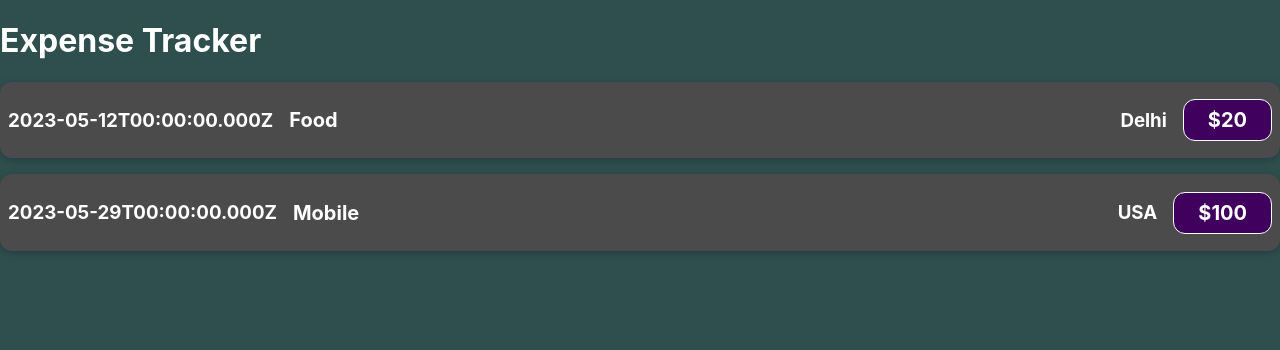
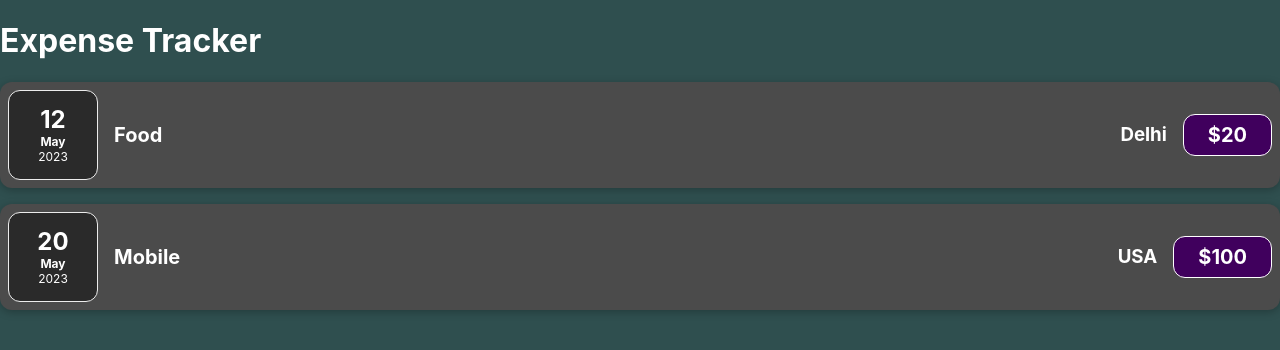
Before and after one commit to Harshal87/basic_react_project, a React (Create React App) app: page / in a window 1280 px wide. Shown: the top 350 px of the page. Built offline with nearby package versions, Linux system fonts and the light colour scheme.

Commit message:
Date and Other Items updated with components

```diff
--- a/src/App.js
+++ b/src/App.js
@@ -14,7 +14,7 @@ function App() {
     {
       item: "Mobile",
       cost: "$100",
-      date: new Date(2023, 4, 29),
+      date: new Date(2023, 4, 20),
       place: "USA",
     },
   ];
@@ -23,8 +23,9 @@ function App() {
     <div>
       <h1>Expense Tracker</h1>
       {
-        obj1.map((obj) => (
+        obj1.map((obj,index) => (
           <ExpenseItems
+            key={index}
             place={obj.place}
             date={obj.date}
             item={obj.item}
--- /dev/null
+++ b/src/components/ExpenseDate.css
@@ -0,0 +1,26 @@
+.expense-date {
+    display: flex;
+    flex-direction: column;
+    width: 5.5rem;
+    height: 5.5rem;
+    border: 1px solid #ececec;
+    background-color: #2a2a2a;
+    color: white;
+    border-radius: 12px;
+    align-items: center;
+    justify-content: center;
+  }
+
+  .expense-date__month {
+    font-size: 0.75rem;
+    font-weight: bold;
+  }
+
+  .expense-date__year {
+    font-size: 0.75rem;
+  }
+
+  .expense-date__day {
+    font-size: 1.5rem;
+    font-weight: bold;
+  }
--- /dev/null
+++ b/src/components/ExpenseDate.js
@@ -0,0 +1,21 @@
+import "./ExpenseDate.css"
+function ExpenseDate(props)
+{
+    console.log(props.date)
+    const day = props.date.toLocaleString("en-US", { day: "2-digit" });
+    const month = props.date.toLocaleString("en-US", { month: "long" });
+    const year = props.date.getFullYear();
+
+    return(
+        <div className="expense-date">
+        <div className="expense-date__day">{day}</div>
+
+        <div className="expense-date__month">{month}</div>
+
+        <div className="expense-date__year"> {year}</div>
+      </div>
+    )
+
+}
+
+export default ExpenseDate
--- a/src/components/ExpenseItem.js
+++ b/src/components/ExpenseItem.js
@@ -1,21 +1,26 @@
 import "./ExpenseItem.css";
 
+import ExpenseDate from "./ExpenseDate";
 function ExpenseItems(props) {
-    // const item_cot=10;
+  // const day = props.date.toLocaleString("en-US", { day: "2-digit" });
+  // const month = props.date.toLocaleString("en-US", { month: "long" });
+  // const year = props.date.getFullYear();
+  // const item_cot=10;
+  // const date=props.date
   return (
 
     <div className="expense-item">
-      <h3>{props.date.toISOString()}</h3>
-
+      {/* <h3>{props.date.toISOString()}</h3> */}
+      <ExpenseDate date={props.date} ></ExpenseDate>
       <div className="expense-item__description">
-
-        <h2 >{props.item}</h2>
+        <h2>{props.item}</h2>
 
         <h3>{props.place}</h3>
 
         <div className="expense-item__price">{props.cost}</div>
-        </div>
+      </div>
     </div>
+
   );
 }
 
```
